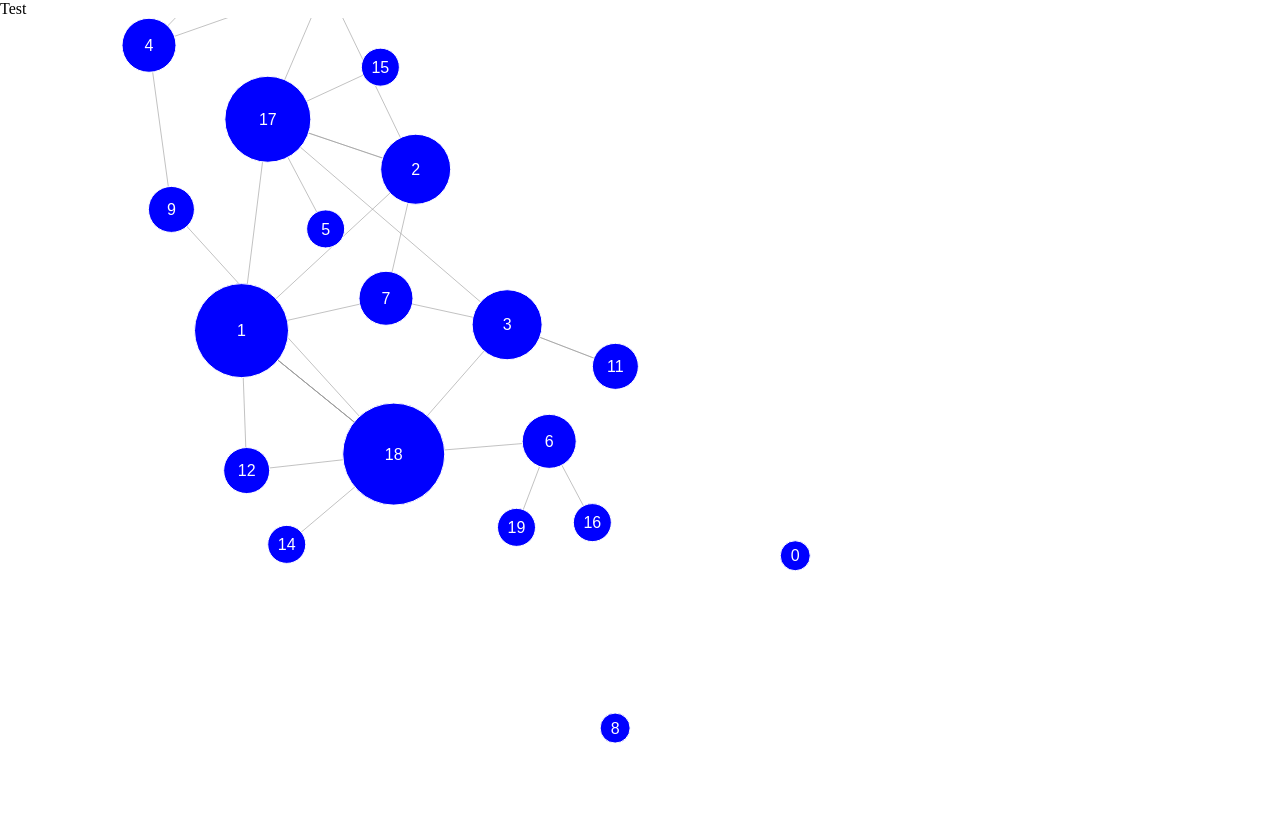
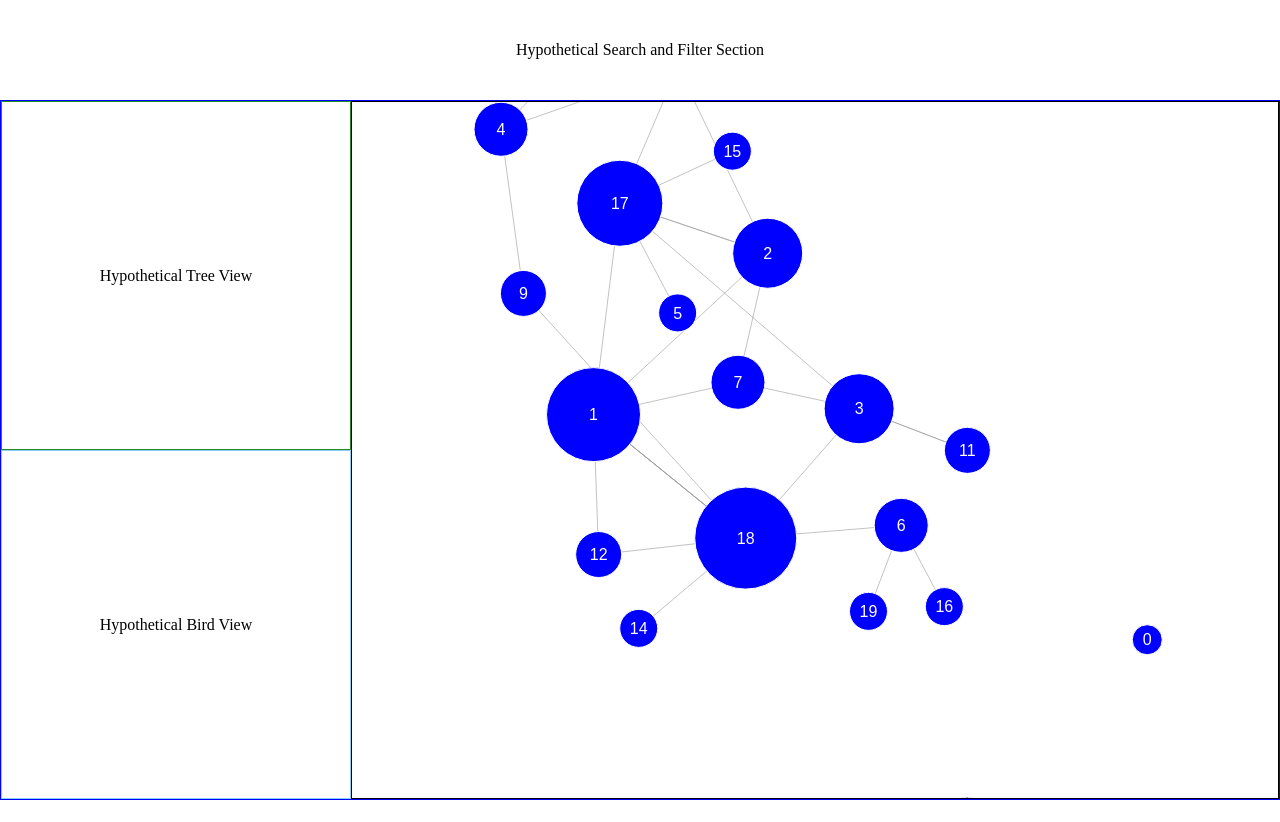
Before and after one commit to ftn-projects/graphy, a Django app: page / in a window 1280 px wide. After the commit the page ends 800 px from the top, so only its background shows below. Run offline with Django 5.2, Linux system fonts and the light colour scheme.

Commit message:
#9 Add zoom in/out for simple visualizer

```diff
--- a/graphy/templates/platform_home.html
+++ b/graphy/templates/platform_home.html
@@ -19,20 +19,72 @@
             height: 100vh;
         }
 
-        #plugin-container {
+        .all-plugins-container {
+            flex: 1;
+            display: flex;
+            flex-direction: row;
+            border: 1px solid blue;
+        }
+
+        .main-plugin-container {
+            flex: 1;
+        }
+
+        .vertical-plugin-container {
+            display: flex;
+            flex-direction: column;
+        }
+
+        .container {
+            display:flex;
+            flex-direction: column;
             width: 100%;
-            height: 100%;
+            height: 100vh;
         }
+
+        .search-section-container {
+            height: 100px;
+            display: flex;
+            justify-content: center;
+            align-items: center;
+        }
+
+        .tree-plugin-container {
+            border: 1px solid forestgreen;
+        }
+
+        .bird-plugin-container {
+            border: 1px solid lightskyblue;
+        }
+
+        .main-plugin-container {
+            border: 1px solid black;
+        }
+
+        .tree-plugin-container, .bird-plugin-container {
+            flex: 1;
+            display: flex;
+            justify-content: center;
+            align-items: center;
+            width: 350px;
+        }
+
+
     </style>
 </head>
 <body>
-<header>
-    Test
-</header>
-
 <div class="container">
-    <div id="plugin-container">
-        {{ plugin_content|safe }}
+    <div class="search-section-container">
+        Hypothetical Search and Filter Section
+    </div>
+    <div class="all-plugins-container">
+        <div class="vertical-plugin-container">
+            <div class="tree-plugin-container">Hypothetical Tree View</div>
+            <div class="bird-plugin-container">Hypothetical Bird View</div>
+        </div>
+        <div class="main-plugin-container">
+            {{ plugin_content|safe }}
+        </div>
     </div>
 </div>
 </body>
--- a/simple_visualizer/templates/create_graph.html
+++ b/simple_visualizer/templates/create_graph.html
@@ -24,12 +24,12 @@
         pointer-events: none;
     }
 
-    .container {
+    .container-simple {
         width: 100%;
         height: 100%;
     }
 </style>
-<svg class="container"></svg>
+<svg class="container-simple"></svg>
 
 <script src="https://d3js.org/d3.v7.min.js"></script>
 <script>
@@ -108,6 +108,17 @@
     // Update node and edge positions during simulation
     simulation.nodes(graphData.nodes).on("tick", ticked);
     simulation.force("link").links(graphData.edges);
+
+    var zoom = d3.zoom().scaleExtent([1, 5]);
+
+    d3.select("svg").call(zoom);
+
+    zoom.on("zoom", function (event) {
+        var currentZoom = event.transform.k;
+        node.attr("transform", d3.zoomTransform(this));
+        link.attr("transform", d3.zoomTransform(this));
+        nodeLabels.attr("transform", d3.zoomTransform(this));
+    });
 
     // Define drag behavior
     var drag = d3.drag()
```
